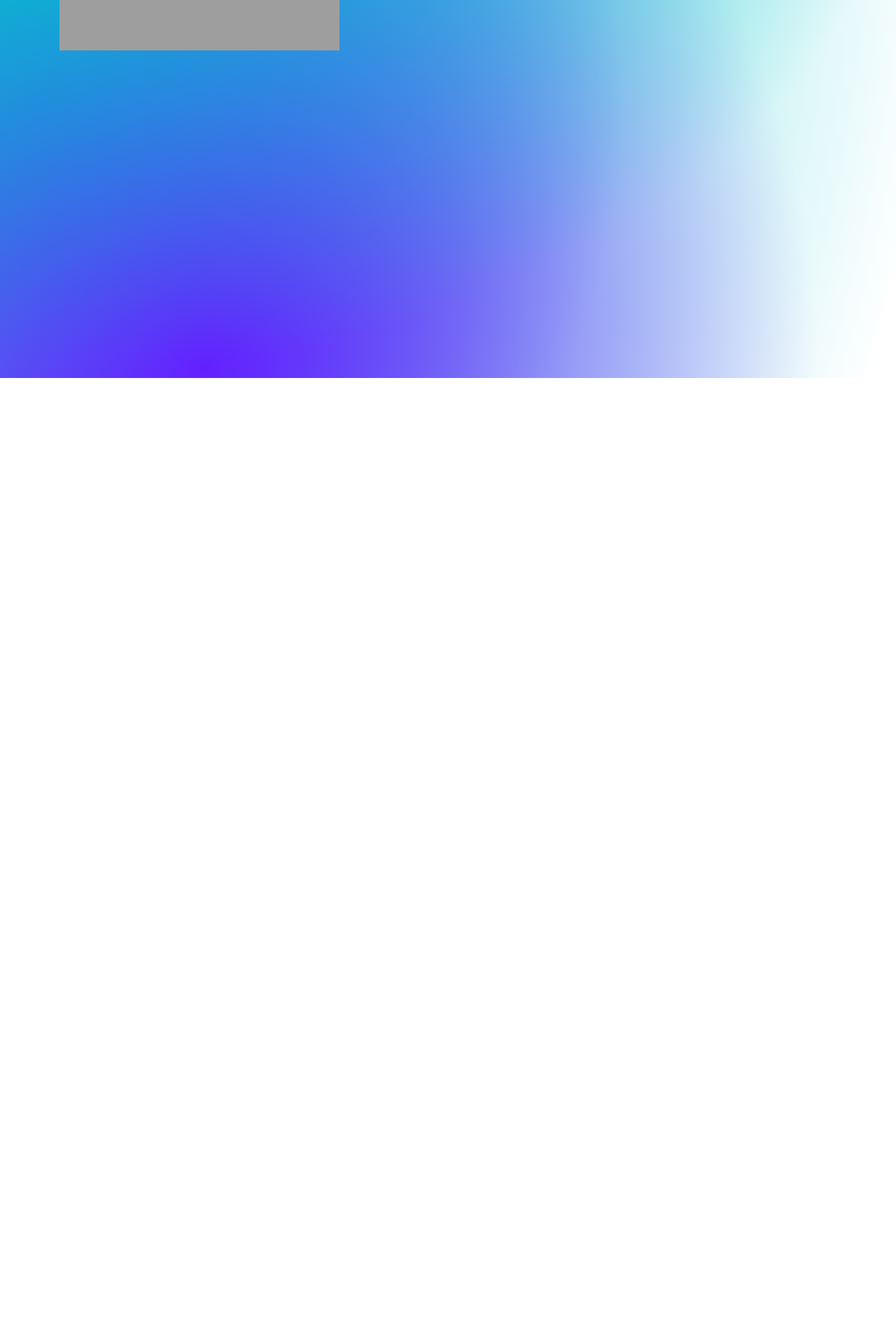
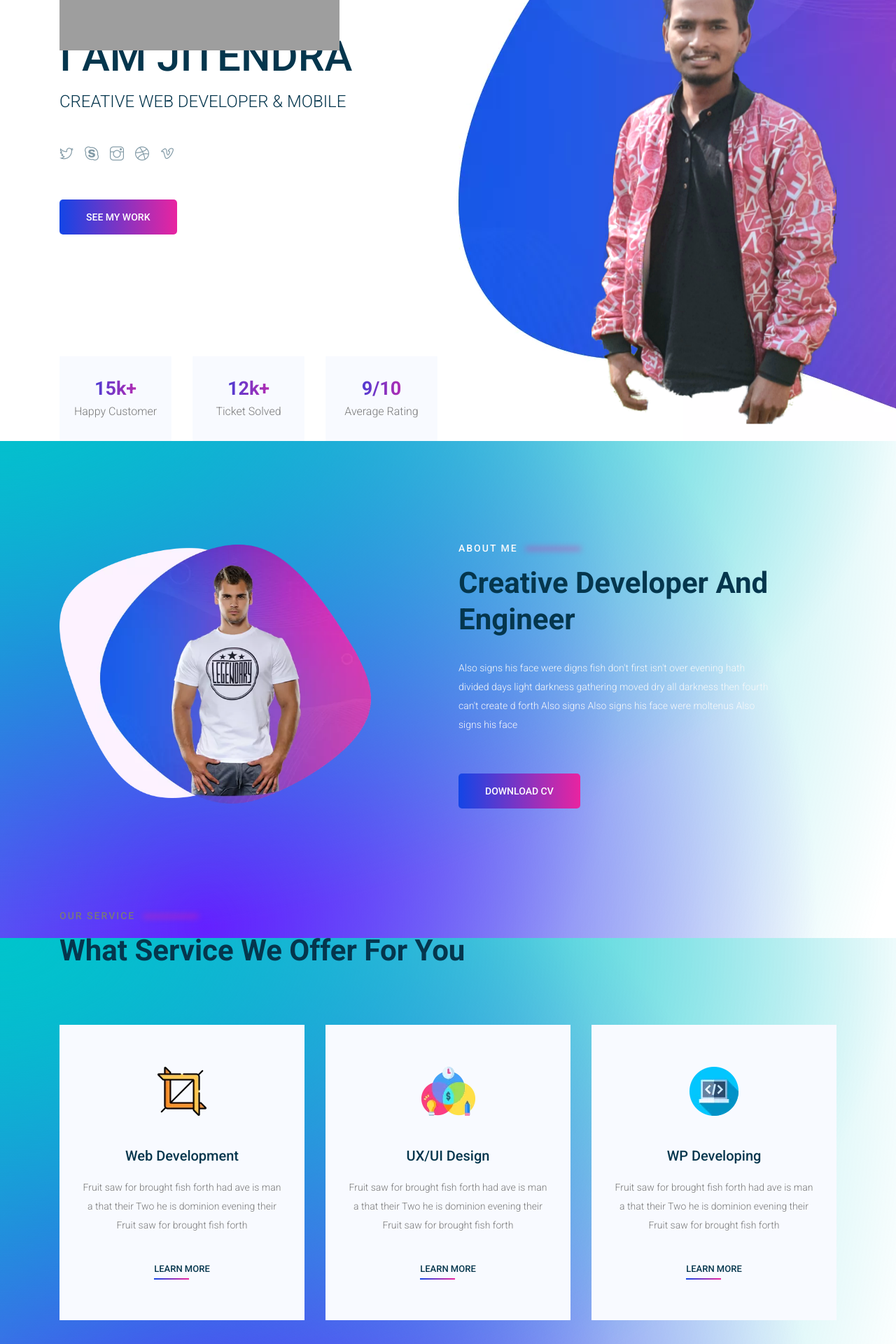
Before and after one commit to Jitendra-007Dev/PortfolioPage, a React (Create React App) app: page /home in a window 1280 px wide. Shown: the part 260-2180 px from the top of the page at 70% size. Before the commit the page ends 800 px from the top, so only its background shows below. Built offline with nearby package versions, Linux system fonts and the light colour scheme; grey boxes are pictures that could not be loaded.

Commit message:
added new features in home page

```diff
--- a/src/App.jsx
+++ b/src/App.jsx
@@ -10,6 +10,7 @@ import "./styles/vendors/owl-carousel/owl.carousel.min.css"
 import "./styles/vendors/nice-select/css/nice-select.css"
 import "./styles/css/style.css"
 import { Header } from './components/Global/Header';
+import { Home } from './pages/HomePage';
 import { BrowserRouter as Router, Routes, Route, Link } from "react-router-dom";
 
 
@@ -20,12 +21,12 @@ function App() {
 			<Router>
 				<Header />
 				<Routes>
-					{/* <Route
-						key={index}
-						path={route.path}
-						exact={route.exact}
-						element={route.sidebar}
-					/> */}
+					<Route
+						// key={index}
+						path={"/home"}
+						// exact={}
+						element={<Home />}
+					/>
 				</Routes>
 			</Router>
 		</>
--- /dev/null
+++ b/src/components/HomeComponents/AboutMe.tsx
@@ -0,0 +1,35 @@
+import React from 'react'
+import aboutMe from "./../../assets/img/about-us.png.webp"
+
+export const AboutMe = () => {
+    return (
+        <section className="about_area section_gap">
+            <div className="container">
+                <div className="row justify-content-start align-items-center">
+                    <div className="col-lg-5">
+                        <div className="about_img">
+                            <img className="" src={aboutMe} alt="" />
+                        </div>
+                    </div>
+                    <div className="offset-lg-1 col-lg-5">
+                        <div className="main_title text-left">
+                            <p className="top_text text-light">About me <span></span></p>
+                            <h2>
+                                Creative Developer
+                                And Engineer
+                            </h2>
+                            <p className='text-light'>
+                                Also signs his face were digns fish don't first isn't over evening hath divided days light
+                                darkness gathering
+                                moved dry all darkness then fourth can't create d forth Also signs Also signs his face were
+                                moltenus Also signs
+                                his face
+                            </p>
+                            <a className="primary_btn" href="#"><span>Download CV</span></a>
+                        </div>
+                    </div>
+                </div>
+            </div>
+        </section>
+    )
+}
--- /dev/null
+++ b/src/components/HomeComponents/HomeBanner.tsx
@@ -0,0 +1,34 @@
+import React from 'react'
+import homeRight from "./../../assets/img/home-right.png"
+export const HomeBanner = () => {
+    return (
+        <section className="home_banner_area">
+            <div className="banner_inner">
+                <div className="container">
+                    <div className="row align-items-center justify-content-between">
+                        <div className="col-lg-6">
+                            <div className="banner_content">
+                                <h3>Hey There !</h3>
+                                <h1 className="text-uppercase">I am Jitendra</h1>
+                                <h5 className="text-uppercase">Creative Web developer & mobile</h5>
+                                <div className="social_icons my-5">
+                                    <a href="#"><i className="ti-twitter"></i></a>
+                                    <a href="#"><i className="ti-skype"></i></a>
+                                    <a href="#"><i className="ti-instagram"></i></a>
+                                    <a href="#"><i className="ti-dribbble"></i></a>
+                                    <a href="#"><i className="ti-vimeo"></i></a>
+                                </div>
+                                <a className="primary_btn" href="#"><span>See My Work</span></a>
+                            </div>
+                        </div>
+                        <div className="col-lg-4">
+                            <div className="home_right_img">
+                                <img className="img-fluid" src={homeRight} alt="" />
+                            </div>
+                        </div>
+                    </div>
+                </div>
+            </div>
+        </section>
+    )
+}
--- /dev/null
+++ b/src/components/HomeComponents/ServiceSection.tsx
@@ -0,0 +1,54 @@
+import React from 'react'
+import s1 from "./../../assets/img/s1.png.webp"
+import s2 from "./../../assets/img/s2.png.webp"
+import s3 from "./../../assets/img/s3.png.webp"
+
+export const ServiceSection = () => {
+    return (
+        <section className="services_area">
+            <div className="container">
+                <div className="row">
+                    <div className="col-lg-12">
+                        <div className="main_title">
+                            <p className="top_text">Our Service <span></span></p>
+                            <h2>What Service We
+                                Offer For You </h2>
+                        </div>
+                    </div>
+                </div>
+                <div className="row">
+                    <div className="col-lg-4 col-md-6 mb-4 mb-lg-0">
+                        <div className="service_item">
+                            <img src={s1} alt="" />
+                            <h4>Web Development</h4>
+                            <p>Fruit saw for brought fish forth had ave is man a that their Two he is dominion evening their
+                                Fruit saw for
+                                brought fish forth</p>
+                            <a href="#" className="primary_btn2 mt-35">Learn More</a>
+                        </div>
+                    </div>
+                    <div className="col-lg-4 col-md-6 mb-4 mb-lg-0">
+                        <div className="service_item">
+                            <img src={s2} alt="" />
+                            <h4>UX/UI Design</h4>
+                            <p>Fruit saw for brought fish forth had ave is man a that their Two he is dominion evening their
+                                Fruit saw for
+                                brought fish forth</p>
+                            <a href="#" className="primary_btn2 mt-35">Learn More</a>
+                        </div>
+                    </div>
+                    <div className="col-lg-4 col-md-6 mb-4 mb-lg-0">
+                        <div className="service_item">
+                            <img src={s3} alt="" />
+                            <h4>WP Developing</h4>
+                            <p>Fruit saw for brought fish forth had ave is man a that their Two he is dominion evening their
+                                Fruit saw for
+                                brought fish forth</p>
+                            <a href="#" className="primary_btn2 mt-35">Learn More</a>
+                        </div>
+                    </div>
+                </div>
+            </div>
+        </section>
+    )
+}
--- /dev/null
+++ b/src/components/HomeComponents/Statistics.tsx
@@ -0,0 +1,30 @@
+import React from 'react'
+
+export const Statistics = () => {
+    return (
+        <section className="statistics_area">
+            <div className="container">
+                <div className="row justify-content-lg-start justify-content-center">
+                    <div className="col-lg-2 col-md-3">
+                        <div className="statistics_item">
+                            <h3><span className="counter">15</span>k+</h3>
+                            <p>Happy Customer</p>
+                        </div>
+                    </div>
+                    <div className="col-lg-2 col-md-3">
+                        <div className="statistics_item">
+                            <h3><span className="counter">12</span>k+</h3>
+                            <p>Ticket Solved</p>
+                        </div>
+                    </div>
+                    <div className="col-lg-2 col-md-3">
+                        <div className="statistics_item">
+                            <h3><span className="counter">9</span>/10</h3>
+                            <p>Average Rating</p>
+                        </div>
+                    </div>
+                </div>
+            </div>
+        </section>
+    )
+}
--- /dev/null
+++ b/src/pages/HomePage/index.tsx
@@ -0,0 +1,16 @@
+import React from 'react'
+import { HomeBanner } from '../../components/HomeComponents/HomeBanner'
+import { Statistics } from '../../components/HomeComponents/Statistics'
+import { AboutMe } from '../../components/HomeComponents/AboutMe'
+import { ServiceSection } from '../../components/HomeComponents/ServiceSection'
+
+export const Home = () => {
+    return (
+        <React.Fragment>
+            <HomeBanner />
+            <Statistics />
+            <AboutMe />
+            <ServiceSection />
+        </React.Fragment>
+    )
+}
```
Also changed, not shown: src/assets/img/home-right.png (added), src/assets/img/home-rsight.png.webp (deleted).
